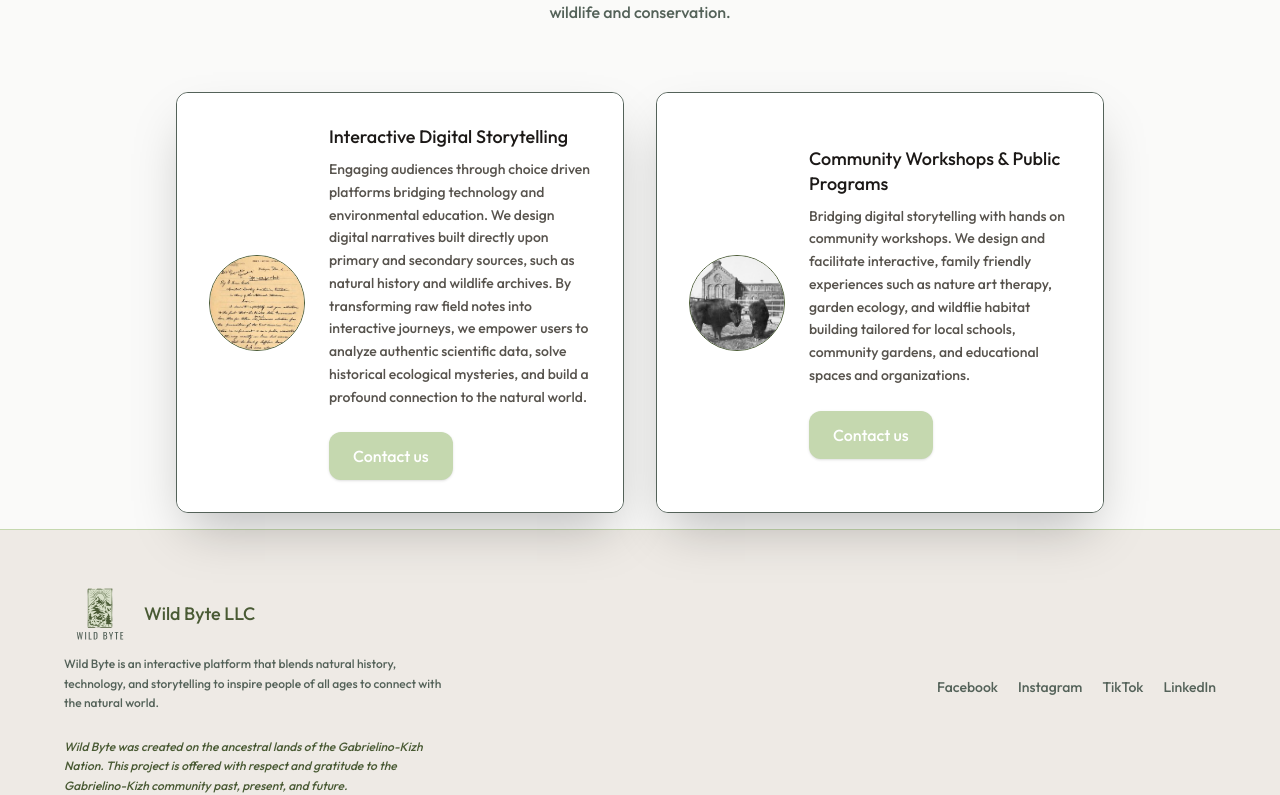
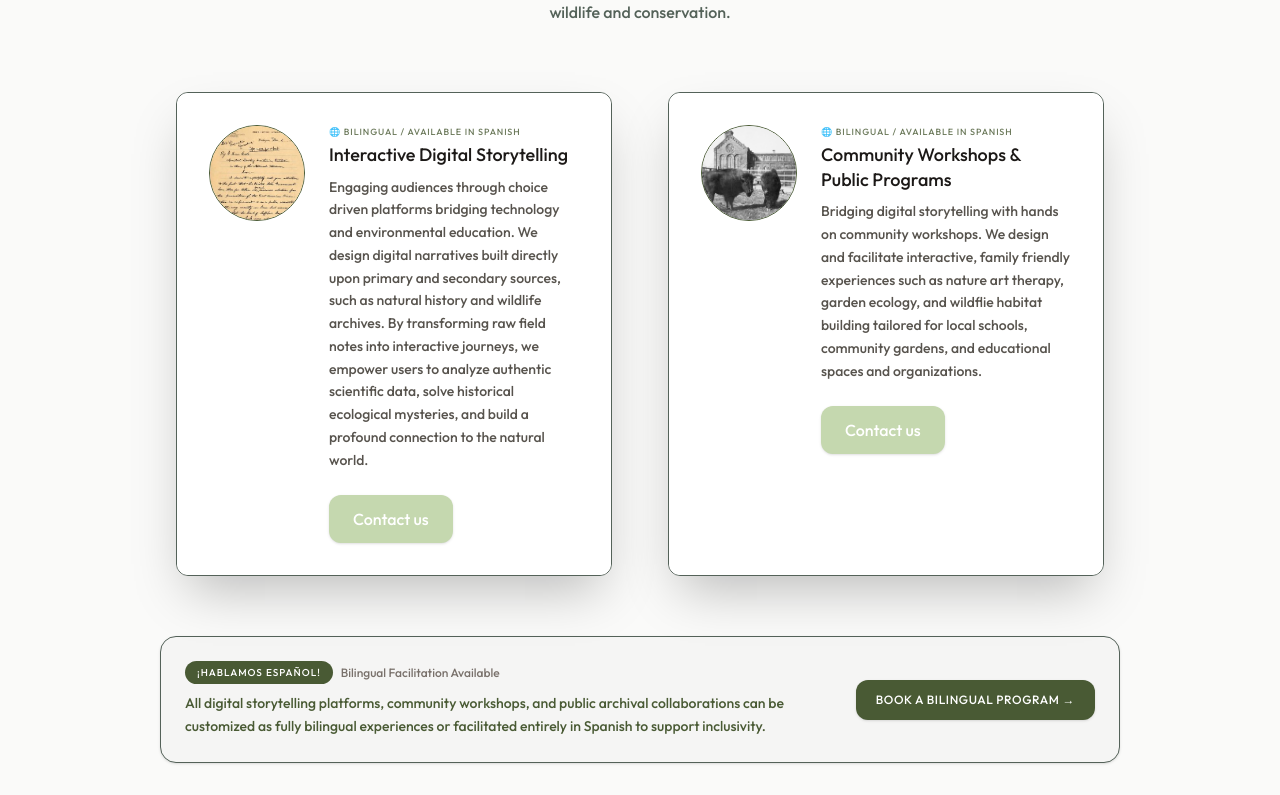
Before and after one commit to wildbyte1/Wild-Byte-LLC-Website, a React (Vite) app: page / in a window 1280 px wide. Shown: the part 1945-2740 px from the top of the page. Built offline with nearby package versions, Linux system fonts and the light colour scheme; no server answers; a web font is replaced by a local one.

Commit message:
update Services.jsx and ServiceCard.jsx
Added bilingual and Spanish services options.

```diff
--- a/src/components/ServiceCard.jsx
+++ b/src/components/ServiceCard.jsx
@@ -3,14 +3,11 @@ import { Link } from 'react-router-dom';
 
 const ServiceCard = ({ service, index }) => {
   const [position, setPosition] = useState({ x: 0, y: 0 });
-
   const [visible, setVisible] = useState(false);
-
   const divRef = useRef(null);
 
   const handleMouseMove = (e) => {
     const rect = divRef.current.getBoundingClientRect();
-
     setPosition({ x: e.clientX - rect.left, y: e.clientY - rect.top });
   };
 
@@ -22,13 +19,16 @@ const ServiceCard = ({ service, index }) => {
       ref={divRef}
       onMouseMove={handleMouseMove}
     >
+
       <div
         className={`pointer-events-none blur-2xl rounded-full bg-gradient-to-r from-primary via-secondary to-primary w-[300px] h-[300px] absolute z-0 transition-opacity duration-500 mix-blend-lighten ${visible ? 'opacity-70' : 'opacity-0'}`}
         style={{ top: position.y - 150, left: position.x - 150 }}
       />
 
-      <div className='flex items-center gap-6 p-8 hover:p-7.5 hover:m-0.5 transition-all rounded-[10px] bg-white dark:bg-gray-700 z-10 relative h-full'>
-        <div className='bg-gray-100 dark:bg-gray-700 rounded-full flex-shrink-0 aspect-square w-24 h-24 overflow-hidden flex items-center justify-center border border-tertiary-200 dark:border-stone-600'>
+
+      <div className='flex flex-col sm:flex-row items-center sm:items-start gap-6 p-6 sm:p-8 hover:p-5.5 sm:hover:p-7.5 transition-all rounded-[10px] bg-white dark:bg-gray-700 z-10 relative h-full'>
+
+        <div className='bg-gray-100 dark:bg-gray-700 rounded-full flex-shrink-0 aspect-square w-24 h-24 overflow-hidden flex items-center justify-center border border-tertiary-200 dark:border-stone-600 mx-auto sm:mx-0'>
           <img
             src={service.icon}
             alt=''
@@ -36,7 +36,11 @@ const ServiceCard = ({ service, index }) => {
           />
         </div>
 
-        <div className='flex-1 min-w-0'>
+        <div className='flex-1 min-w-0 text-center sm:text-left flex flex-col items-center sm:items-start'>
+          <span className='text-[9px] font-black uppercase tracking-widest text-secondary dark:text-primary block mb-1 opacity-80'>
+            🌐 Bilingual / Available in Spanish
+          </span>
+
           <h3 className='font-extrabold text-stone-900 dark:text-stone-100 text-lg leading-snug'>
             {service.title}
           </h3>
@@ -44,9 +48,10 @@ const ServiceCard = ({ service, index }) => {
           <p className='text-sm mt-2 text-stone-600 dark:text-stone-300 leading-relaxed'>
             {service.description}
           </p>
+
           <Link
             to='/contact'
-            className='mt-6 inline-flex items-center justify-center px-6 py-3 rounded-xl bg-primary hover:bg-secondary text-white font-semibold transition-all shadow-sm'
+            className='mt-6 inline-flex items-center justify-center px-6 py-3 rounded-xl bg-primary hover:bg-secondary text-white font-semibold transition-all shadow-sm w-full sm:w-auto'
           >
             Contact us
           </Link>
--- a/src/components/Services.jsx
+++ b/src/components/Services.jsx
@@ -1,4 +1,5 @@
 import React from 'react';
+import { Link } from 'react-router-dom';
 import assets from '../assets/assets';
 import Title from './Title';
 import ServiceCard from './ServiceCard';
@@ -22,17 +23,45 @@ const Services = () => {
   return (
     <div
       id='services'
-      className='relative flex flex-col items-center gap-7 px-4 sm:px-12 lg:px-24 xl:px-40 pt-30 text-secondary dark:text-primary'
+      className='relative flex flex-col items-center gap-7 px-4 sm:px-12 lg:px-24 xl:px-40 pt-30 text-secondary dark:text-primary w-full max-w-7xl mx-auto'
     >
       <Title
         title='How can we help?'
         desc='We offer a range of services to engage and educate your audience about wildlife and conservation.'
       />
 
-      <div className='flex flex-col md:grid grid-cols-2'>
+
+      <div className='flex flex-col md:grid grid-cols-2 gap-6 w-full mb-4'>
         {servicesData.map((service, index) => (
           <ServiceCard key={index} service={service} index={index} />
         ))}
+      </div>
+
+
+      <div className='w-full mb-12 p-6 rounded-2xl bg-stone-100 dark:bg-stone-900 border border-tertiary dark:border-stone-800 flex flex-col sm:flex-row items-center justify-between gap-6 transition-colors shadow-sm'>
+        <div className='text-center sm:text-left max-w-2xl'>
+          <div className='flex flex-wrap items-center justify-center sm:justify-start gap-2 mb-2'>
+            <span className='text-[10px] uppercase font-black tracking-widest text-white bg-secondary dark:bg-primary dark:text-tertiary px-3 py-1 rounded-full inline-block'>
+              ¡Hablamos Español!
+            </span>
+            <span className='text-xs font-bold text-stone-500 dark:text-stone-400'>
+              Bilingual Facilitation Available
+            </span>
+          </div>
+          <p className='text-sm text-secondary dark:text-stone-300 leading-relaxed'>
+            All digital storytelling platforms, community workshops, and
+            public archival collaborations can be customized as fully bilingual
+            experiences or facilitated entirely in Spanish to support inclusivity.
+          </p>
+        </div>
+
+
+        <Link
+          to='/contact'
+          className='whitespace-nowrap px-5 py-3 bg-secondary hover:bg-tertiary dark:bg-primary dark:text-tertiary dark:hover:bg-light text-white text-xs font-extrabold uppercase tracking-wider rounded-xl transition-all shadow-sm active:scale-95 text-center w-full sm:w-auto'
+        >
+          Book a Bilingual Program &rarr;
+        </Link>
       </div>
     </div>
   );
```
